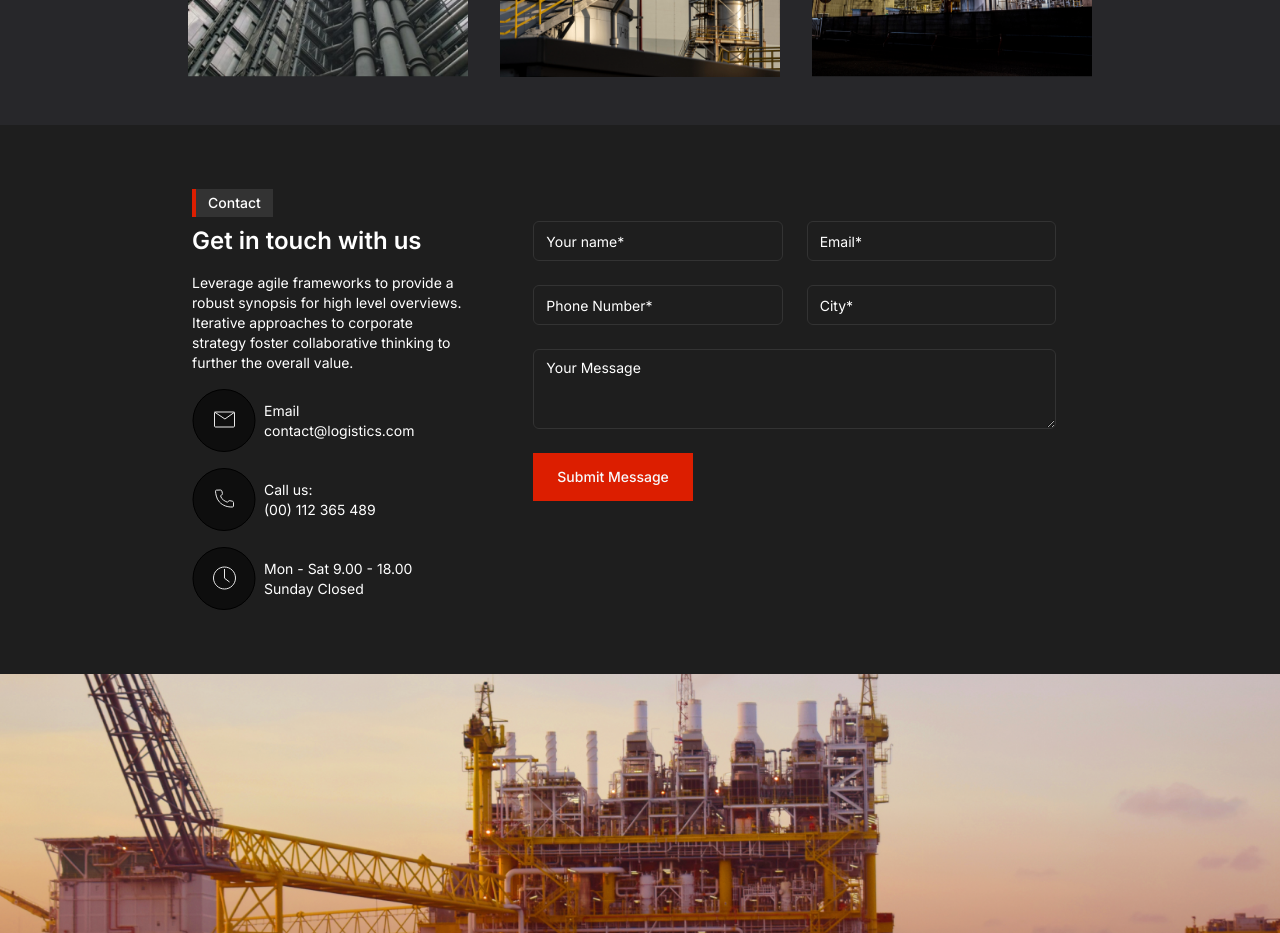
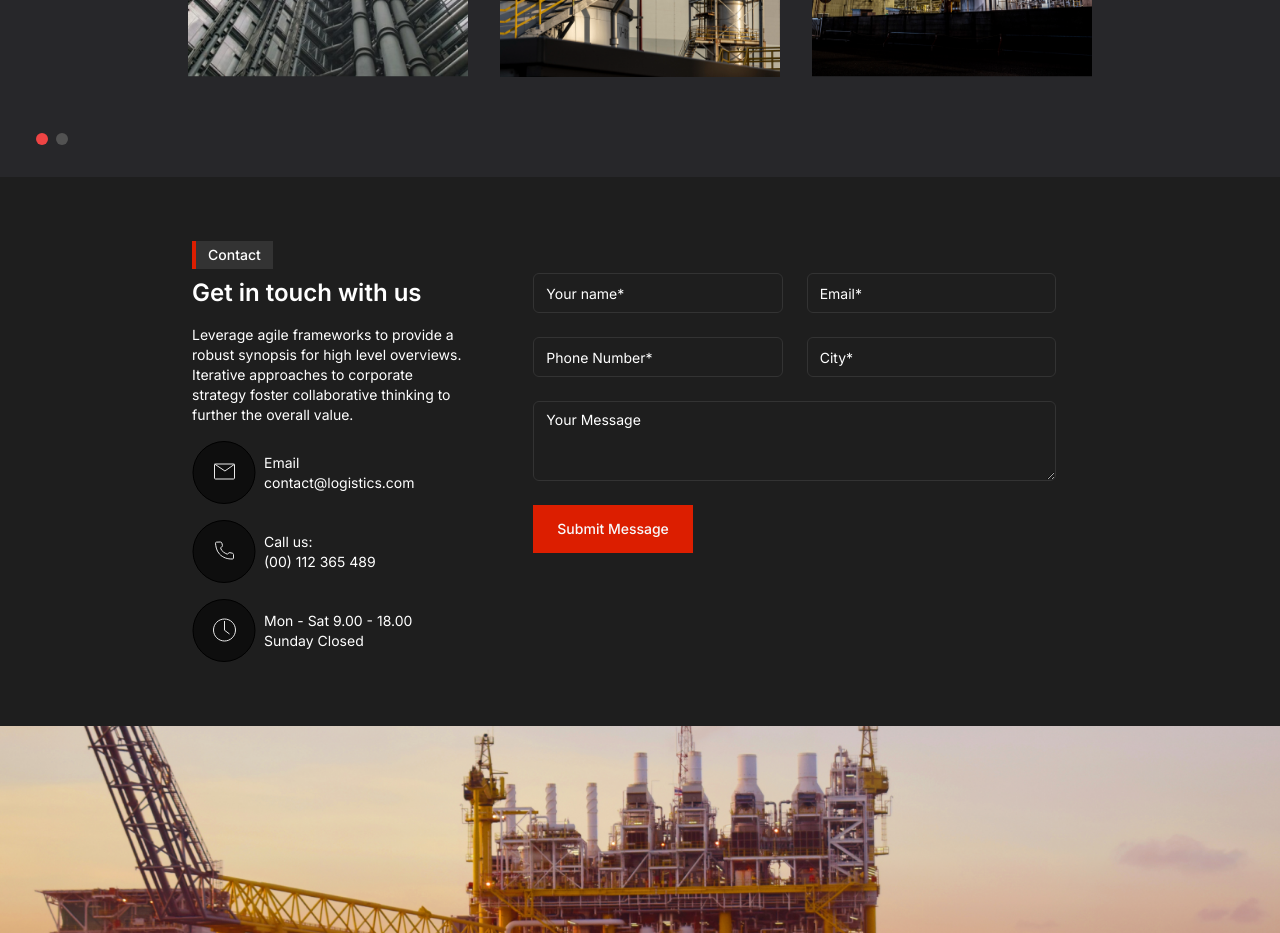
Before and after one commit to rohithrajasekharan/pmoglobal, a Next.js app: page /projects in a window 1280 px wide. Shown: the part 2420-3353 px from the top of the page. Built offline with nearby package versions, Linux system fonts and the light colour scheme.

Commit message:
carousel dot navigation

```diff
--- a/components/home/Client.tsx
+++ b/components/home/Client.tsx
@@ -1,15 +1,34 @@
 "use client";
+import { useState, useEffect } from "react";
 import {
   Carousel,
   CarouselContent,
   CarouselItem,
   CarouselNext,
   CarouselPrevious,
+  type CarouselApi
 } from "@/components/ui/carousel";
 import Autoplay from "embla-carousel-autoplay";
 import Image from "next/image";
+import { Button } from "../ui/button";
 
 export default function Client() {
+  const [api, setApi] = useState<CarouselApi>()
+  const [current, setCurrent] = useState(0)
+  const [count, setCount] = useState(0)
+
+  useEffect(() => {
+    if (!api) {
+      return
+    }
+
+    setCount(api.scrollSnapList().length)
+    setCurrent(api.selectedScrollSnap() + 1)
+
+    api.on("select", () => {
+      setCurrent(api.selectedScrollSnap() + 1)
+    })
+  }, [api])
   return (
     <div className="relative w-full h-[400px] overflow-hidden rounded-lg">
       <Image
@@ -28,6 +47,7 @@ export default function Client() {
           We Work With
         </div>
         <Carousel
+        setApi={setApi}
           plugins={[
             Autoplay({
               delay: 2000,
--- a/components/home/Header.tsx
+++ b/components/home/Header.tsx
@@ -15,7 +15,7 @@ export default function Component() {
       </div>
       <nav className="flex space-x-4">
         <div className="flex items-center space-x-2">
-          <div className="w-8 h-8 bg-[#DC1E00] rounded-full flex items-center justify-center">
+          <div className="w-12 h-12 bg-[#DC1E00] rounded-full flex items-center justify-center">
             <MailIcon className="w-4 h-4 text-white stroke-1" />
           </div>
           <div className="hidden sm:flex flex-col">
@@ -26,7 +26,7 @@ export default function Component() {
           </div>
         </div>
         <div className="flex items-center space-x-2">
-          <div className="w-8 h-8 bg-[#DC1E00] rounded-full flex items-center justify-center">
+          <div className="w-12 h-12 bg-[#DC1E00] rounded-full flex items-center justify-center">
             <PhoneIcon className="w-4 h-4 text-white stroke-1" />
           </div>
           <div className="hidden sm:flex flex-col">
@@ -50,7 +50,7 @@ function MailIcon(props: IconProps) {
       height="24"
       viewBox="0 0 24 24"
       fill="none"
-      stroke="currentColor"
+      stroke="white"
       strokeWidth="2"
       strokeLinecap="round"
       strokeLinejoin="round"
@@ -70,7 +70,7 @@ function PhoneIcon(props: IconProps) {
       height="24"
       viewBox="0 0 24 24"
       fill="none"
-      stroke="currentColor"
+      stroke="white"
       strokeWidth="2"
       strokeLinecap="round"
       strokeLinejoin="round"
--- a/components/home/Projects.tsx
+++ b/components/home/Projects.tsx
@@ -1,3 +1,4 @@
+import Link from "next/link";
 import { Button } from "../ui/button";
 import Image from "next/image";
 
@@ -76,7 +77,9 @@ export default function Projects() {
             </div>
           </div>
         </div>
+        <Link href="/projects">
         <Button className="text-sm lg:text-base bg-[#2B2B2B] text-white p-6 rounded-none mt-8 mb-12">More Work</Button>
+        </Link>
         <div className="min-h-[400px] w-full mt-[-13%] hidden md:block" style={{background: 'url(/projects_bg.png)'}}></div>
       </section>
     )
--- a/components/projects/Gallery.tsx
+++ b/components/projects/Gallery.tsx
@@ -1,20 +1,42 @@
 "use client";
+import { useState, useEffect } from "react";
 import {
   Carousel,
   CarouselContent,
   CarouselItem,
   CarouselNext,
   CarouselPrevious,
+  type CarouselApi
 } from "@/components/ui/carousel";
 import Image from "next/image";
+import { Button } from "../ui/button";
 
 export default function Gallery() {
+
+  const [api, setApi] = useState<CarouselApi>()
+  const [current, setCurrent] = useState(0)
+  const [count, setCount] = useState(0)
+
+  useEffect(() => {
+    if (!api) {
+      return
+    }
+
+    setCount(api.scrollSnapList().length)
+    setCurrent(api.selectedScrollSnap() + 1)
+
+    api.on("select", () => {
+      setCurrent(api.selectedScrollSnap() + 1)
+    })
+  }, [api])
+
   return (
     <div className="w-full bg-zinc-800 p-8">
       <div className="px-3 py-1 text-sm font-medium bg-white bg-opacity-90 border-l-4 border-[#DC1E00] mb-2 mx-auto w-fit">
         Projects Gallery
       </div>
       <Carousel
+        setApi={setApi}
         className="max-w-[1200px] w-[90%] mx-auto"
       >
         <CarouselContent>
@@ -138,6 +160,19 @@ export default function Gallery() {
         <CarouselPrevious />
         <CarouselNext />
       </Carousel>
+      <div className="flex mt-10">
+        {Array.from(Array(count).keys()).map((i) => (
+          <Button
+            key={i}
+            className={` rounded-full p-1.5 h-1 mx-1 ${
+              i === current - 1
+                  ? "bg-red-500 hover:bg-[#525252]"
+                : "bg-[#525252]"
+            }`}
+            onClick={() => api?.scrollTo(i)}
+          />
+        ))}
+        </div>
     </div>
   );
 }
```
